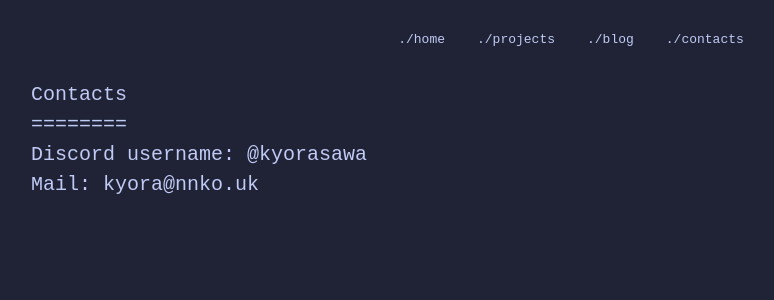
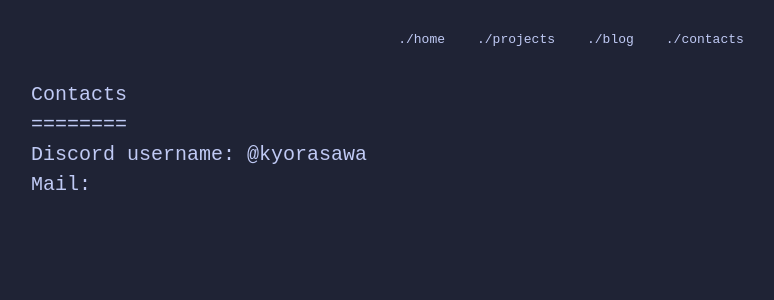
Before and after one commit to Kyorasawa/Website, a Next.js app: page /contacts in a window 1280 px wide. Shown: the top 300 px of the page, without its empty margins (69-843 px from the left). Built offline with nearby package versions, Linux system fonts and the light colour scheme.

Commit message:
Update page.tsx

```diff
--- a/src/app/contacts/page.tsx
+++ b/src/app/contacts/page.tsx
@@ -25,7 +25,7 @@ export default function Page() {
                 <h1>Contacts</h1>
                 <h1>========</h1>
                 <h1>Discord username: @kyorasawa</h1>
-                <h1>Mail: kyora@nnko.uk</h1>
+                <h1>Mail: </h1>
             </div>
         </div>
     );
```
